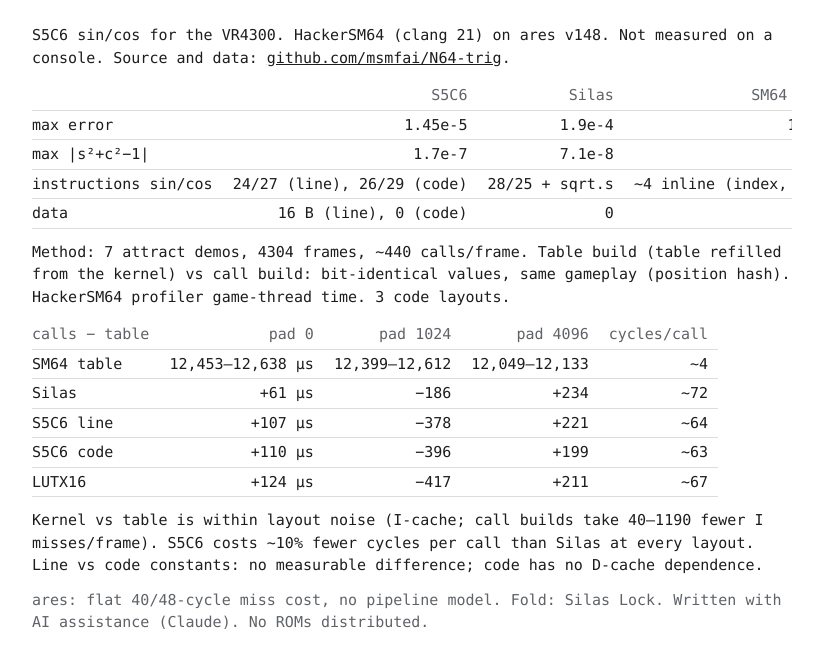
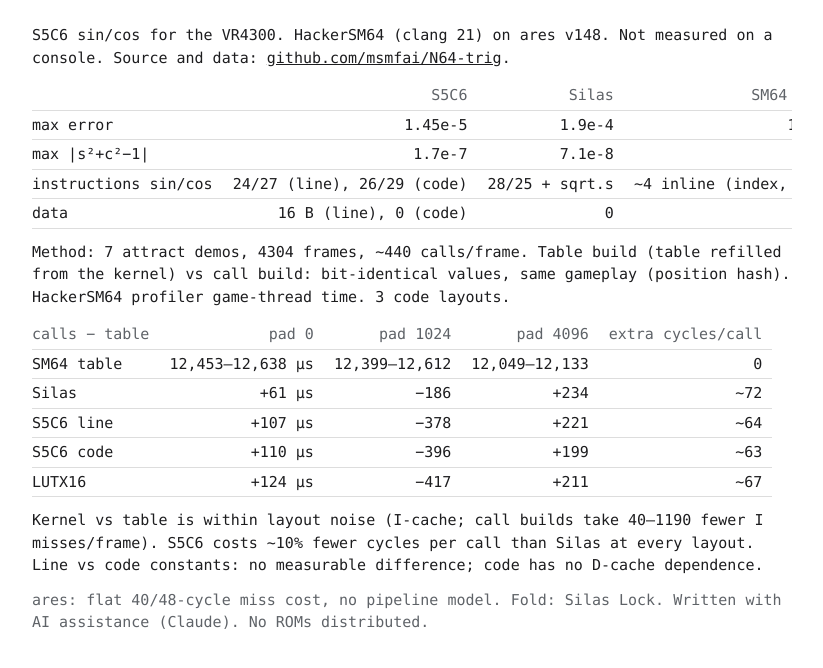
Before and after one commit to msmfai/N64-trig, a plain HTML site: page docs/index.html in a window 1280 px wide. Shown: the whole page, without its empty margins (228-1051 px from the left). Drawn offline with Linux system fonts and the light colour scheme.

Commit message:
README under 200 words; per-call cycles are relative to the table

```diff
--- a/docs/index.html
+++ b/docs/index.html
@@ -37,8 +37,8 @@ a { color: inherit; }
 <p>Method: 7 attract demos, 4304 frames, ~440 calls/frame. Table build (table refilled from the kernel) vs call build: bit-identical values, same gameplay (position hash). HackerSM64 profiler game-thread time. 3 code layouts.</p>
 
 <div class="scroll"><table>
-<tr><th>calls − table</th><th>pad 0</th><th>pad 1024</th><th>pad 4096</th><th>cycles/call</th></tr>
-<tr><td>SM64 table</td><td>12,453–12,638 µs</td><td>12,399–12,612</td><td>12,049–12,133</td><td>~4</td></tr>
+<tr><th>calls − table</th><th>pad 0</th><th>pad 1024</th><th>pad 4096</th><th>extra cycles/call</th></tr>
+<tr><td>SM64 table</td><td>12,453–12,638 µs</td><td>12,399–12,612</td><td>12,049–12,133</td><td>0</td></tr>
 <tr><td>Silas</td><td>+61 µs</td><td>−186</td><td>+234</td><td>~72</td></tr>
 <tr><td>S5C6 line</td><td>+107 µs</td><td>−378</td><td>+221</td><td>~64</td></tr>
 <tr><td>S5C6 code</td><td>+110 µs</td><td>−396</td><td>+199</td><td>~63</td></tr>
```
Also changed, not shown: 1 other file.
